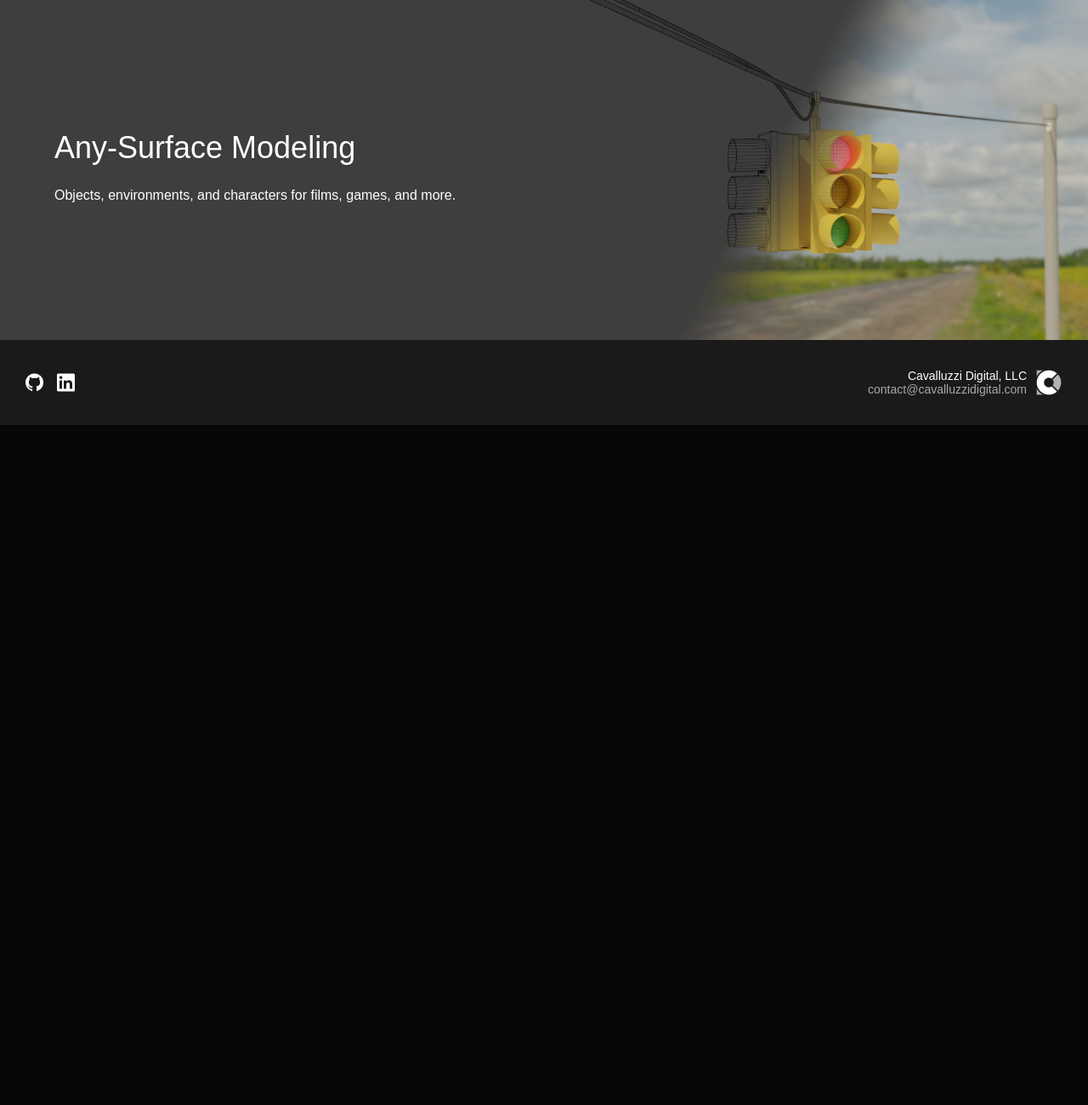
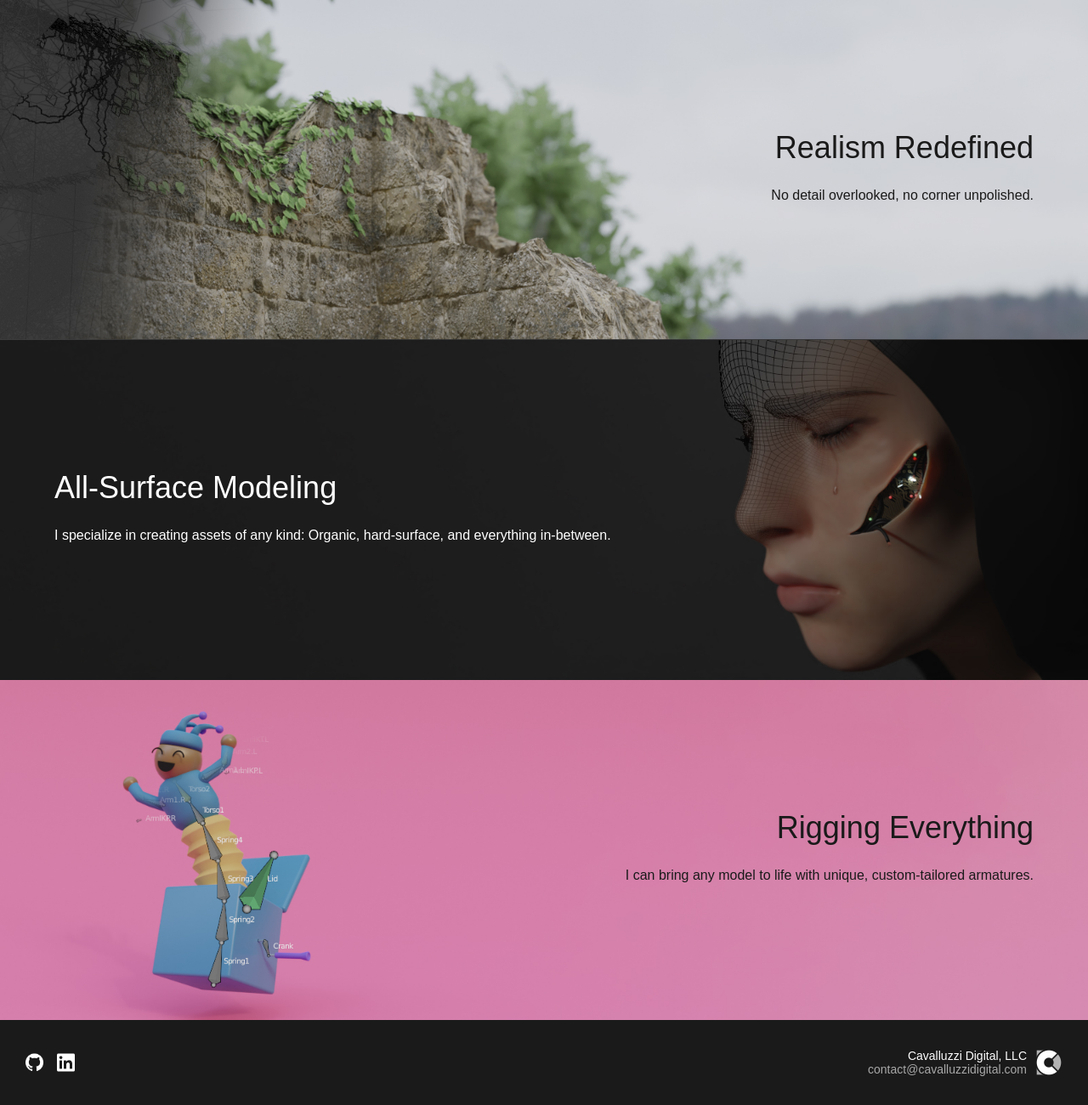
Before and after one commit to chriscavalluzzi/cavalluzzidigital.com, a PHP site: page /pages/3d.php in a window 1280 px wide. Shown: the part 460-1760 px from the top of the page at 85% size. Before the commit the page ends 960 px from the top, so only its background shows below. Run offline with PHP 8.4, Linux system fonts and the light colour scheme; some web fonts are replaced.

Commit message:
Add new demo images to 3D page

```diff
--- a/pages/3d.php
+++ b/pages/3d.php
@@ -22,12 +22,36 @@
     include 'components/header.php';
 
     content_block(
-        '/images/stoplight.jpg',
-        75,
+        '/images/ruins.jpg',
+        30,
+        50,
+        "body-content-text-container-right body-content-font-invert content-gradient-white-right-mobileonly",
+        "Realism Redefined",
+        array("No detail overlooked, no corner unpolished."),
+        NULL,
+        NULL,
+        NULL
+    );
+
+    content_block(
+        '/images/torn.jpg',
+        81,
         50,
         "body-content-text-container-left",
-        "Any-Surface Modeling",
-        array("Objects, environments, and characters for films, games, and more."),
+        "All-Surface Modeling",
+        array("I specialize in creating assets of any kind: Organic, hard-surface, and everything in-between."),
+        NULL,
+        NULL,
+        NULL
+    );
+
+    content_block(
+        '/images/jack.jpg',
+        20,
+        50,
+        "body-content-text-container-right body-content-font-invert",
+        "Rigging Everything",
+        array("I can bring any model to life with unique, custom-tailored armatures."),
         NULL,
         NULL,
         NULL
--- a/styles/cavalluzzi.css
+++ b/styles/cavalluzzi.css
@@ -267,6 +267,10 @@ body-content-block {
     background-image: linear-gradient(to right, hsla(0, 0%, 80%, 0%) 0%, hsla(0, 0%, 80%, 100%) 50%);
 }
 
+.content-gradient-white-right-mobileonly {
+    background-image: linear-gradient(to right, hsla(0, 0%, 80%, 0%) 0%, hsla(0, 0%, 80%, 50%) 50%);
+}
+
 body-content-image {
     position: absolute;
     height: 100%;
@@ -447,6 +451,10 @@ footer-company-text {
     .navbar-dropdown-button {
         display: none;
     }
+
+    .content-gradient-white-right-mobileonly {
+        background-image: unset;
+    }
 }
 
 /* Medium PC screens */
```
Also changed, not shown: images/jack.jpg (added), images/ruins.jpg (added), images/torn.jpg (added).
